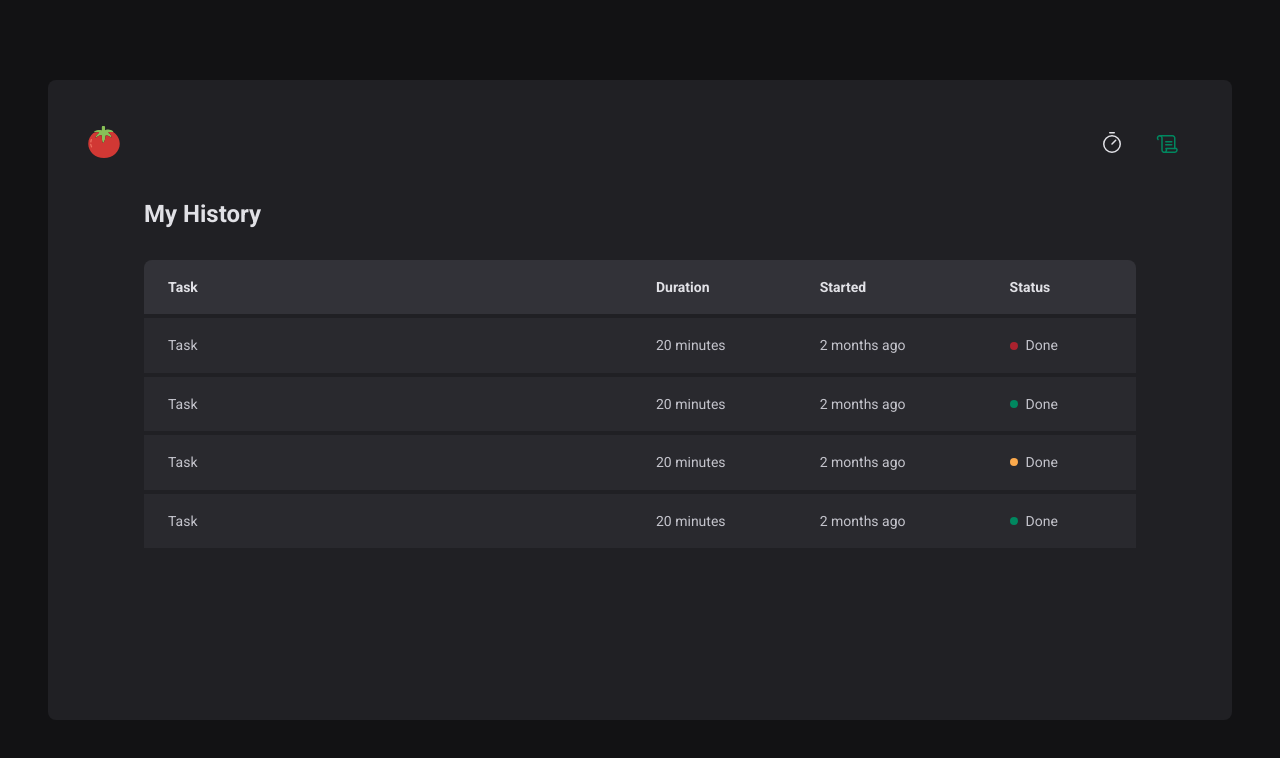
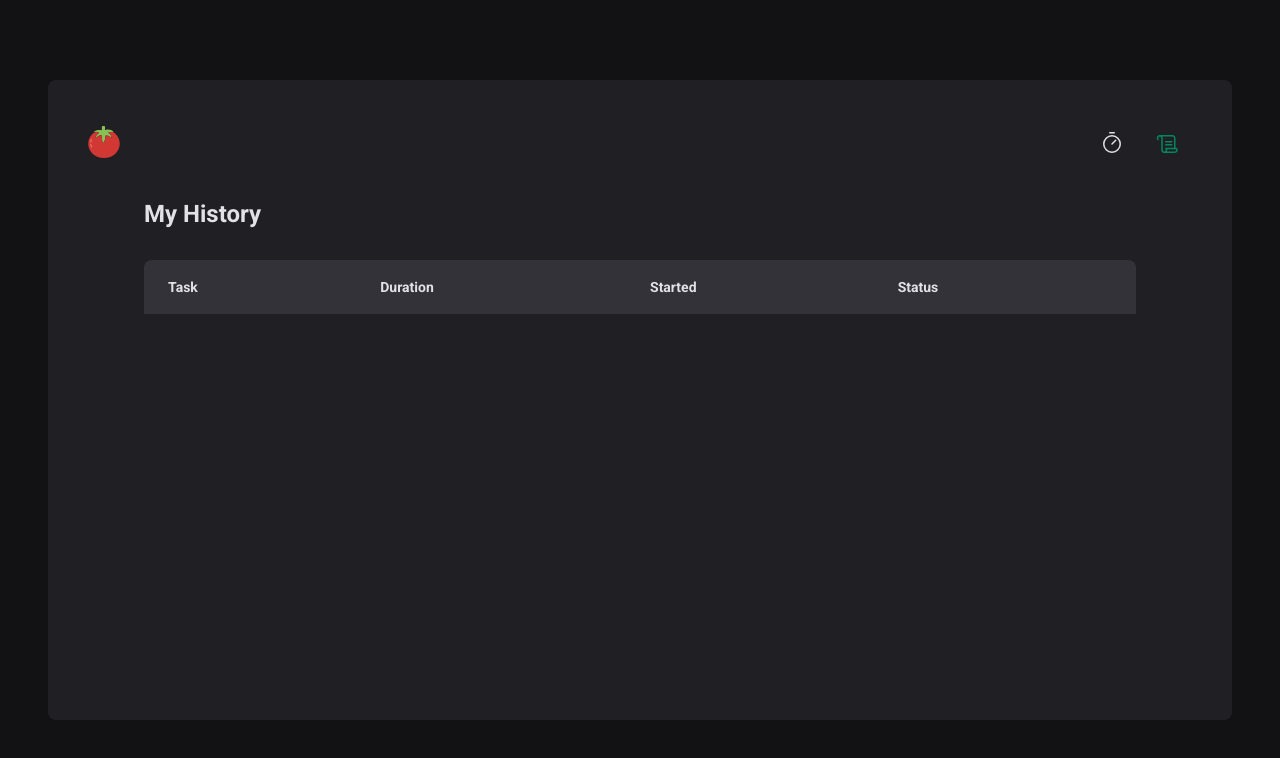
Before and after one commit to isaiasgabriel/pomodoro-timer, a React (Vite) app: page /history in a window 1280 px wide. Shown: the top 758 px of the page. Built offline with nearby package versions, Linux system fonts and the light colour scheme.

Commit message:
Feature - functional history list

```diff
--- a/src/pages/History/History.tsx
+++ b/src/pages/History/History.tsx
@@ -1,6 +1,9 @@
+import { useContext } from 'react'
 import { HistoryContainer, HistoryList, Status } from './History.styles'
+import { CyclesContext } from '../../contexts/CyclesContext'
 
 export function History() {
+  const { cycles } = useContext(CyclesContext)
   return (
     <HistoryContainer>
       <h1>My History</h1>
@@ -16,38 +19,28 @@
             </tr>
           </thead>
           <tbody>
-            <tr>
-              <td>Task</td>
-              <td>20 minutes</td>
-              <td>2 months ago</td>
-              <td>
-                <Status statusColor="red">Done</Status>
-              </td>
-            </tr>
-            <tr>
-              <td>Task</td>
-              <td>20 minutes</td>
-              <td>2 months ago</td>
-              <td>
-                <Status statusColor="green">Done</Status>
-              </td>
-            </tr>
-            <tr>
-              <td>Task</td>
-              <td>20 minutes</td>
-              <td>2 months ago</td>
-              <td>
-                <Status statusColor="yellow">Done</Status>
-              </td>
-            </tr>
-            <tr>
-              <td>Task</td>
-              <td>20 minutes</td>
-              <td>2 months ago</td>
-              <td>
-                <Status statusColor="green">Done</Status>
-              </td>
-            </tr>
+            {cycles.map((cycle) => {
+              return (
+                <tr key={cycle.id}>
+                  <td>{cycle.task}</td>
+                  <td>{cycle.minutesAmount} min</td>
+                  <td>{cycle.startDate.toISOString()}</td>
+                  <td>
+                    {cycle.finishedDate && (
+                      <Status statusColor="green">Done</Status>
+                    )}
+
+                    {cycle.interruptedDate && (
+                      <Status statusColor="red">Interrupted</Status>
+                    )}
+
+                    {!cycle.interruptedDate && !cycle.finishedDate && (
+                      <Status statusColor="yellow">Ongoing</Status>
+                    )}
+                  </td>
+                </tr>
+              )
+            })}
           </tbody>
         </table>
       </HistoryList>
```
